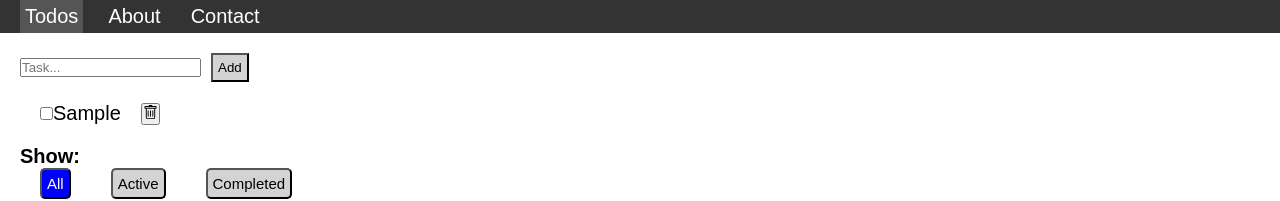
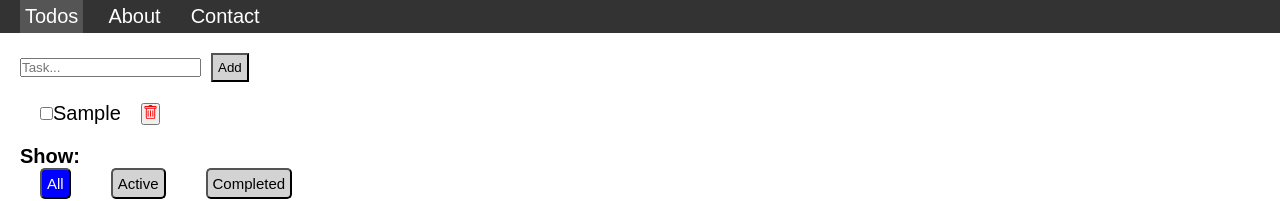
Before and after one commit to trmeade/to-do-react-app, a React (Vite) app: page / in a window 1280 px wide. Both pictures are taken after typing "Sample" into the empty fields and a click on the button "Add". Shown: the top 201 px of the page. Built offline with nearby package versions, Linux system fonts and the light colour scheme.

Commit message:
Changed Trash icon color to red

```diff
--- a/src/TodoItem.jsx
+++ b/src/TodoItem.jsx
@@ -14,7 +14,7 @@ export function TodoItem({ completed, id, todoName, toggleTodo, deleteTodo}) {
         {todoName}
         </span>
         <button onClick={() => deleteTodo(id, true)} className="delete-btn">
-        <Trash size={15} />
+        <Trash size={15} color={"red"} />
         </button>
       </div>
     </>
```
